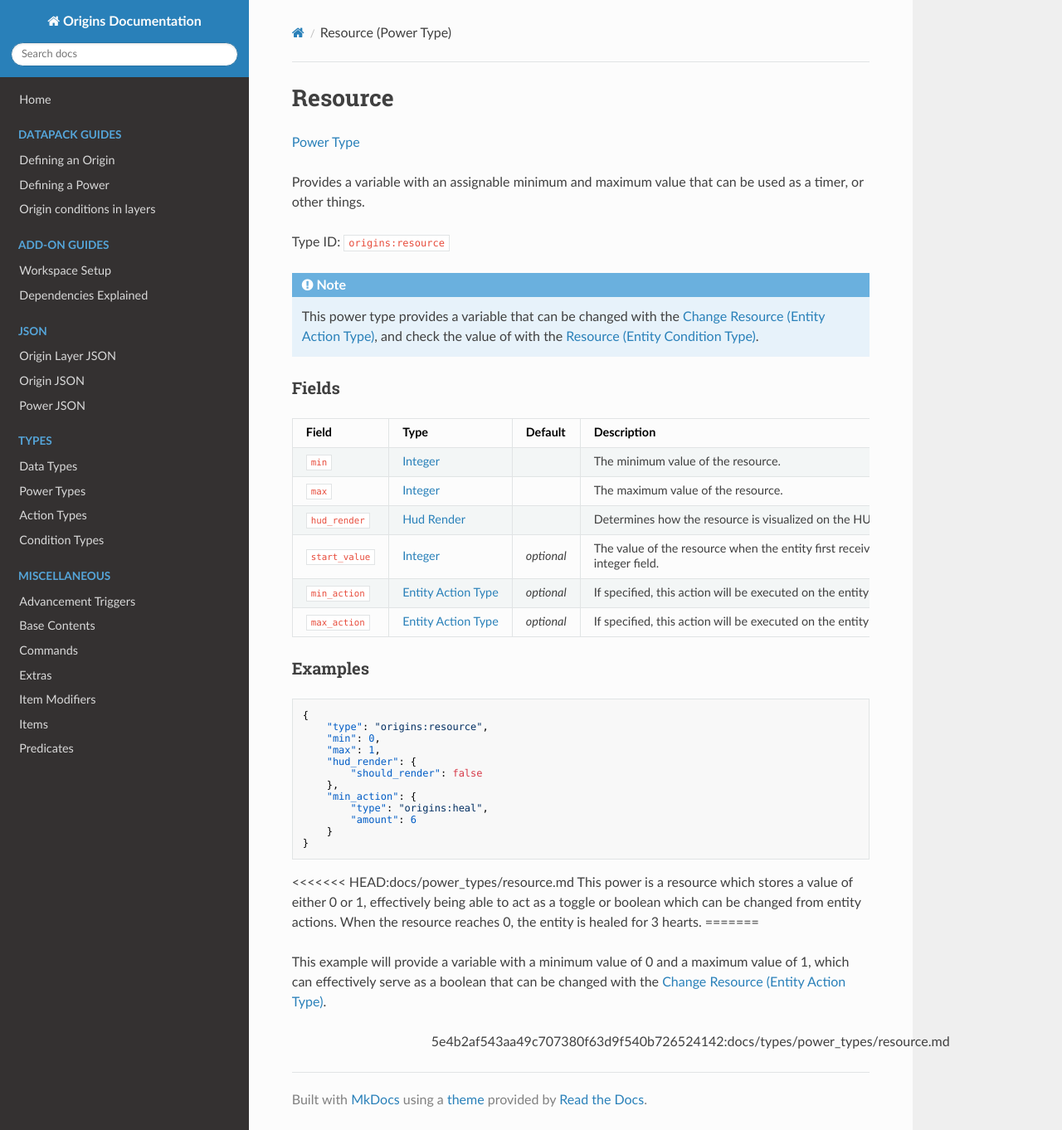
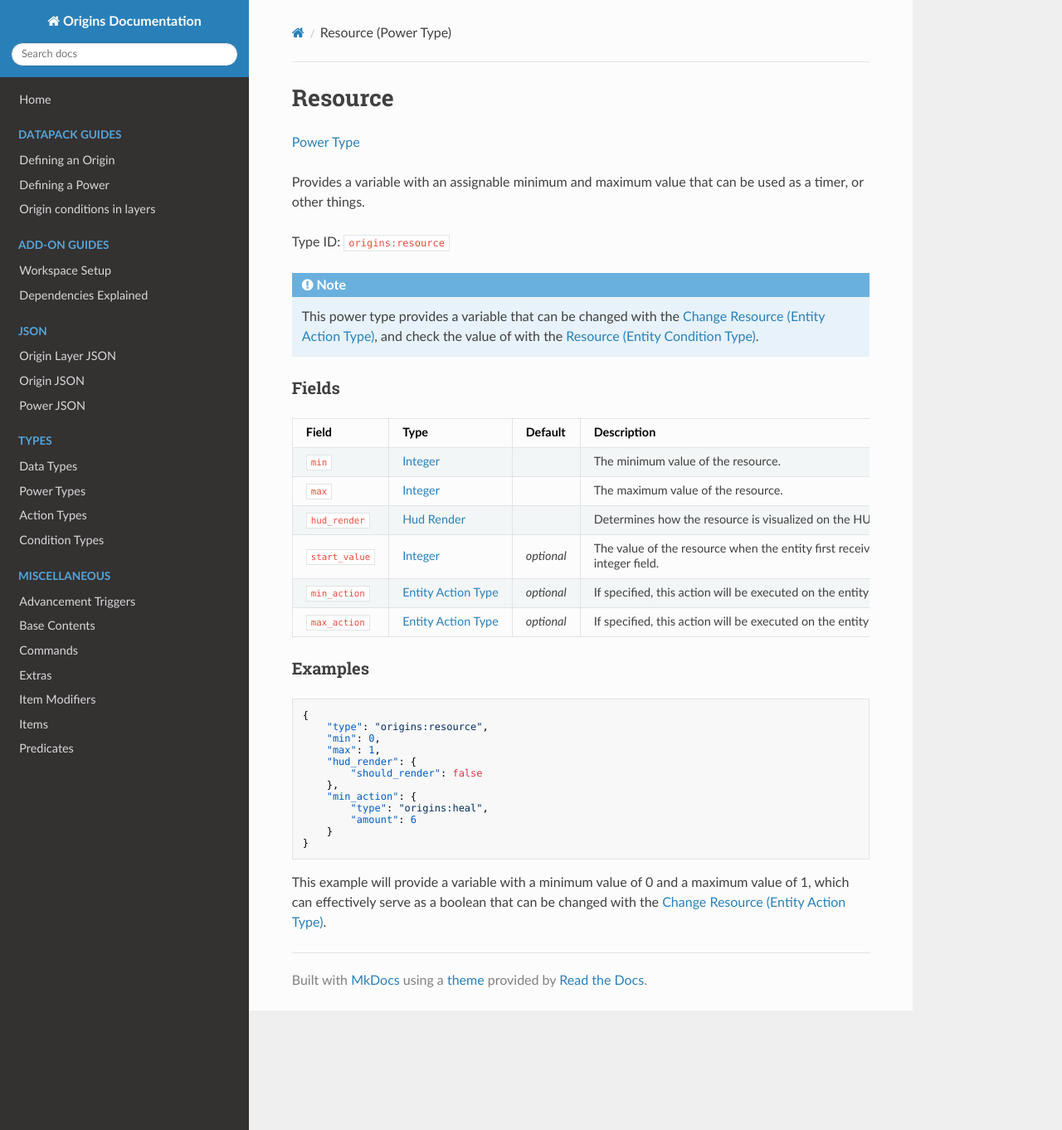
Before and after one commit to apace100/origins-docs, an MkDocs documentation site: the page built from docs/types/power_types/resource.md, in a window 1280 px wide and 1362 px high. Shown: the whole window at 83% size. Built offline with MkDocs 1.6.1, drawn with Linux system fonts in a browser that asks for light colours; nearby versions of some CDN libraries.

Commit message:
Fixed doc for `resource` power type

````diff
--- a/docs/types/power_types/resource.md
+++ b/docs/types/power_types/resource.md
@@ -44,9 +44,5 @@ Field  | Type | Default | Description
     }
 }
 ```
-<<<<<<< HEAD:docs/power_types/resource.md
-This power is a resource which stores a value of either 0 or 1, effectively being able to act as a toggle or boolean which can be changed from entity actions. When the resource reaches 0, the entity is healed for 3 hearts.
-=======
 
 This example will provide a variable with a minimum value of 0 and a maximum value of 1, which can effectively serve as a boolean that can be changed with the [Change Resource (Entity Action Type)](../entity_action_types/change_resource.md).
->>>>>>> 5e4b2af543aa49c707380f63d9f540b726524142:docs/types/power_types/resource.md
````
Also changed, not shown: 4 other files.
